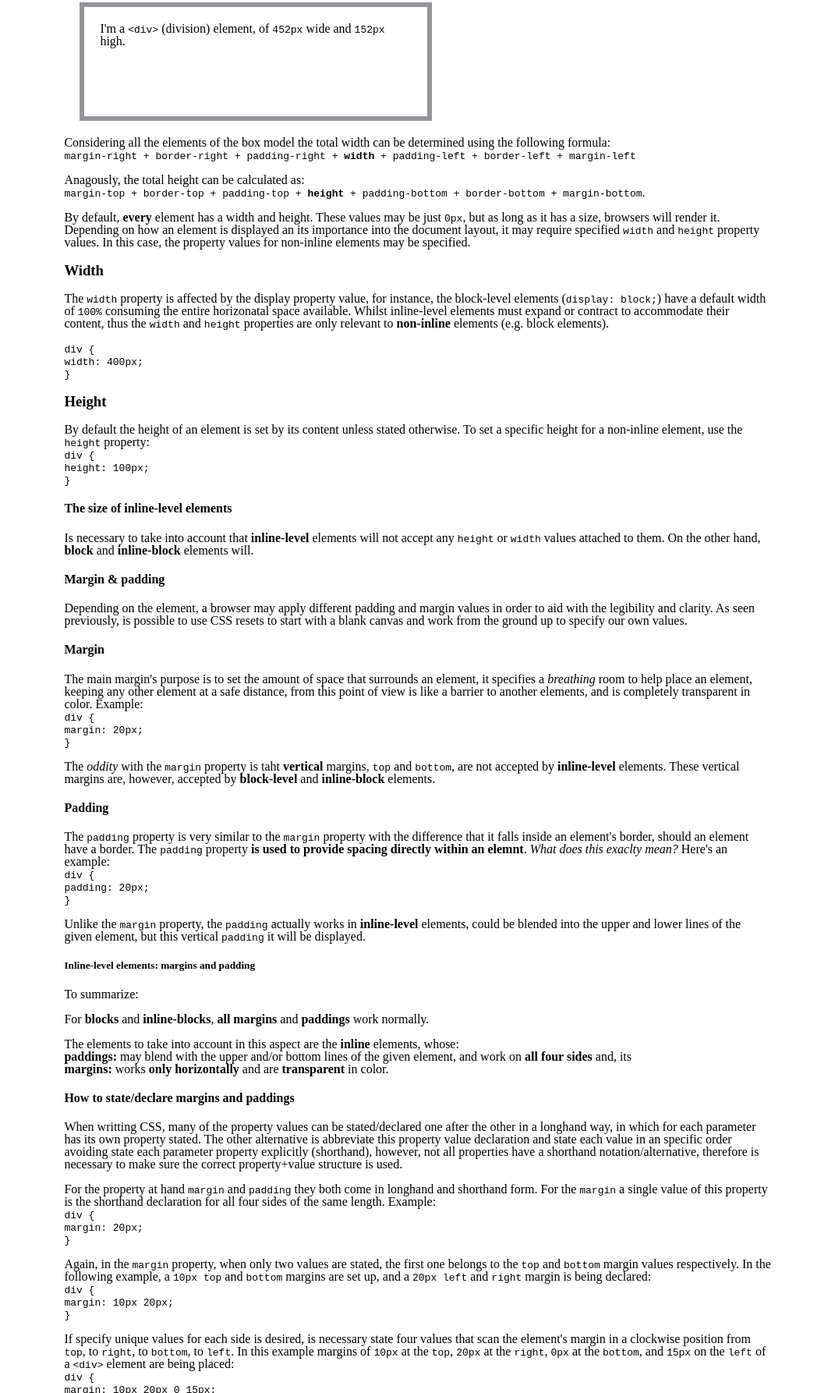
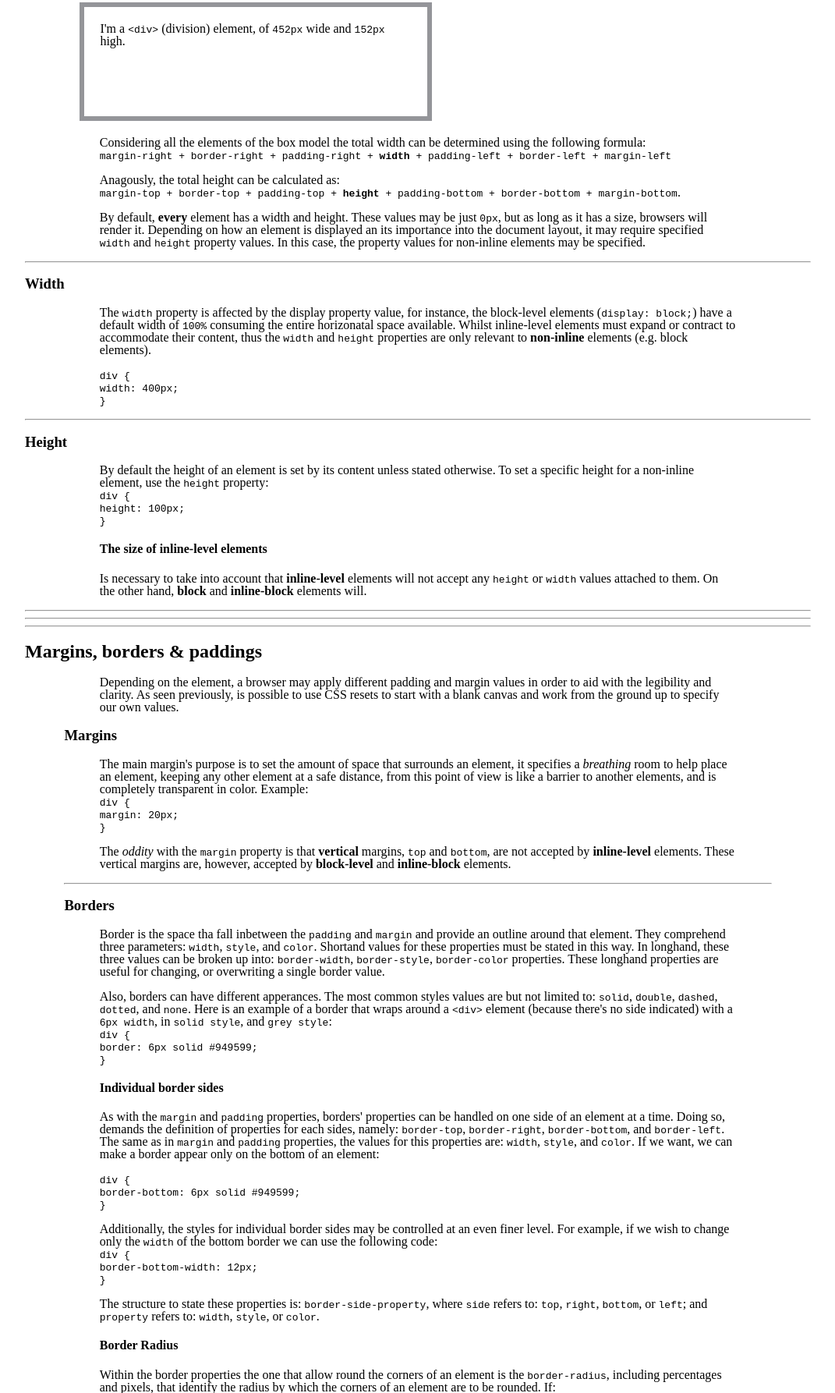
Before and after one commit to atzzom/bucket-notes, a plain HTML site: page box.html in a window 1280 px wide. Shown: the part 1014-2800 px from the top of the page at 78% size, without its empty margins (104-1175 px from the left). Drawn offline with Linux system fonts and the light colour scheme.

Commit message:
Add files via upload

```diff
--- a/box.css
+++ b/box.css
@@ -47,9 +47,9 @@ Document style
 
 body {padding: 0px 10%}
 h1 {padding: 0px 20%}
-section {padding-left: 5%; padding-right: 5%;}
-/*h2, h3, h4, h5, h6 {padding: 0px;}*/
+article {padding-left: 5%; padding-right: 5%;}
 span {color: white;}
+.axiom {font-size: 1.5em; color: rgba(72,80,83,.65);}
 .box-ex1 {
   border: 6px solid #949599;
   height: 100px;
@@ -57,3 +57,5 @@ span {color: white;}
   padding: 20px;
   width: 400px;
 }
+article h4 {padding-left: 5%}
+article p {padding: 0px 5%;}
--- a/box.html
+++ b/box.html
@@ -24,13 +24,19 @@
   <hr>
 </header>
 
-<h2 id="box">What is the Box Model?</h2>
+<!-- ------------------------------------------------------------------------------------------------------------ -->
+<!-- ---------------------------------------------- box model intro --------------------------------------------- -->
+<!-- ------------------------------------------------------------------------------------------------------------ -->
 
 <section>
 
+  <h2 id="box">What is the Box Model?</h2>
+
+  <article>
+
     <p>The most important concept of the model is this:</p>
 
-<h3><b>Every element on a page is a rectangular box.</b></h3>
+    <b class="axiom">Every element on a page is a rectangular box.</b>
 
     <p><i>Even if it</i> looks <i>like a circle.</i></p>
 
@@ -85,7 +91,19 @@ width: 400px;<br>
 
     <p>By default, <b>every</b> element has a width and height. These values may be just <code>0px</code>, but as long as it has a size, browsers will render it. Depending on how an element is displayed an its importance into the document layout, it may require specified <code>width</code> and <code>height</code> property values. In this case, the property values for non-inline elements may be specified.</p>
 
+  </article>
+  <hr>
+</section>
+
+<!-- --------------------------------------------------------------------------------------------------- -->
+<!-- ---------------------------------------------- Width ---------------------------------------------- -->
+<!-- --------------------------------------------------------------------------------------------------- -->
+
+<section>
+
   <h3>Width</h3>
+
+    <article>
 
       <p>The <code>width</code> property is affected by the display property value, for instance, the block-level elements (<code>display: block;</code>) have a default width of <code>100%</code> consuming the entire horizonatal space available. Whilst inline-level elements must expand or contract to accommodate their content, thus the <code>width</code> and <code>height</code> properties are only relevant to <strong>non-inline</strong> elements (e.g. block elements).</p>
 
@@ -93,7 +111,19 @@ width: 400px;<br>
       width: 400px;<br>
       }</code></p>
 
+    </article>
+  <hr>
+</section>
+
+<!-- ---------------------------------------------------------------------------------------------------- -->
+<!-- ---------------------------------------------- Height ---------------------------------------------- -->
+<!-- ---------------------------------------------------------------------------------------------------- -->
+
+<section>
+
   <h3>Height</h3>
+
+    <article>
 
       <p>By default the height of an element is set by its content unless stated otherwise. To set a specific height for a non-inline element, use the <code>height</code> property:<br>
       <code>div {<br>
@@ -104,20 +134,80 @@ height: 100px;<br>
 
       <p>Is necessary to take into account that <b>inline-level</b> elements will not accept any <code>height</code> or <code>width</code> values attached to them. On the other hand, <b>block</b> and <b>inline-block</b> elements will.</p>
 
-<h4>Margin & padding</h4>
+    </article>
+  <hr>
+  <hr>
+  <hr>
+</section>
+
+<!-- -------------------------------------------------------------------------------------------------------- -->
+<!-- -------------------------------------- margins borders & paddings -------------------------------------- -->
+<!-- -------------------------------------------------------------------------------------------------------- -->
+
+<section>
+
+  <h2>Margins, borders & paddings</h2>
+
+    <article>
 
       <p>Depending on the element, a browser may apply different padding and margin values in order to aid with the legibility and clarity. As seen previously, is possible to use CSS resets to start with a blank canvas and work from the ground up to specify our own values.</p>
 
-<h4>Margin</h4>
+        <h3>Margins</h3>
 
           <p>The main margin's purpose is to set the amount of space that surrounds an element, it specifies a <i>breathing</i> room to help place an element, keeping any other element at a safe distance, from this point of view is like a barrier to another elements, and is completely transparent in color. Example:<br>
+
           <code>div {<br>
           margin: 20px;<br>
           }</code></p>
 
-<p>The <i>oddity</i> with the <code>margin</code> property is taht <b>vertical</b> margins, <code>top</code> and <code>bottom</code>, are not accepted by <strong>inline-level</strong> elements. These vertical margins are, however, accepted by <strong>block-level</strong> and <strong>inline-block</strong> elements.</p>
+          <p>The <i>oddity</i> with the <code>margin</code> property is that <b>vertical</b> margins, <code>top</code> and <code>bottom</code>, are not accepted by <strong>inline-level</strong> elements. These vertical margins are, however, accepted by <strong>block-level</strong> and <strong>inline-block</strong> elements.</p>
 
-<h4>Padding</h4>
+          <hr>
+
+        <h3>Borders</h3>
+
+          <p>Border is the space tha fall inbetween the <code>padding</code> and <code>margin</code> and provide an outline around that element. They comprehend three parameters: <code>width</code>, <code>style</code>, and <code>color</code>. Shortand values for these properties must be stated in this way. In longhand, these three values can be broken up into: <code>border-width</code>, <code>border-style</code>, <code>border-color</code> properties. These longhand properties are useful for changing, or overwriting a single border value.</p>
+
+          <p>Also, borders can have different apperances. The most common styles values are but not limited to: <code>solid</code>, <code>double</code>, <code>dashed</code>, <code>dotted</code>, and <code>none</code>. Here is an example of a border that wraps around a <code>&#60;div&#62;</code> element (because there's no side indicated) with a <code>6px width</code>, in <code>solid style</code>, and <code>grey style</code>:<br>
+          <code>div {<br>
+          border: 6px solid #949599;<br>
+          }<br></code></p>
+
+          <!-- 16.11.22-lor:044-038 -->
+          <!-- 16.11.23-lor:044-053 -->
+
+            <h4>Individual border sides</h4>
+
+              <p>As with the <code>margin</code> and <code>padding</code> properties, borders' properties can be handled on one side of an element at a time. Doing so, demands the definition of properties for each sides, namely: <code>border-top</code>, <code>border-right</code>, <code>border-bottom</code>, and <code>border-left</code>. The same as in <code>margin</code> and <code>padding</code> properties, the values for this properties are: <code>width</code>, <code>style</code>, and <code>color</code>. If we want, we can make a border appear only on the bottom of an element:</p>
+
+              <p><code>div {<br>
+              border-bottom: 6px solid #949599;<br>
+              }</code></p>
+
+              <p>Additionally, the styles for individual border sides may be controlled at an even finer level. For example, if we wish to change only the <code>width</code> of the bottom border we can use the following code:<br>
+              <code>div {<br>
+              border-bottom-width: 12px;<br>
+              }</code></p>
+
+              <p>The structure to state these properties is: <code>border-side-property</code>, where <code>side</code> refers to: <code>top</code>, <code>right</code>, <code>bottom</code>, or <code>left</code>; and <code>property</code> refers to: <code>width</code>, <code>style</code>, or <code>color</code>.</p>
+
+            <h4>Border Radius</h4>
+
+              <p>Within the border properties the one that allow round the corners of an element is the <code>border-radius</code>, including percentages and pixels, that identify the radius by which the corners of an element are to be rounded. If:<br>
+              A single value is stated: all corners will be rounded equally.<br>
+              Two values are stated: the <code>top-left</code>/<code>bottom-right</code> will be rounded in that order.<br>
+              Four values will round the <code>top-left</code>, <code>top-right</code>, <code>bottom-right</code>, and <code>bottom-left</code> corners in that order.</p>
+
+              <!-- 16.11.24-lor: 053-059 -->
+
+              <p>The following is an example of a detailed use for the border radius of an element:<br>
+              <code>div {<br>
+              border-top-right-radius: 5px;<br>
+              }</code></p>
+
+              <hr>
+
+        <h3>Paddings</h3>
 
           <p>The <code>padding</code> property is very similar to the <code>margin</code> property with the difference that it falls inside an element's border, should an element have a border. The <code>padding</code> property <strong>is used to provide spacing directly within an elemnt</strong>. <i class="faq">What does this exaclty mean?</i> Here's an example:<br>
           <code>div {<br>
@@ -126,9 +216,10 @@ padding: 20px;<br>
 
           <p>Unlike the <code>margin</code> property, the <code>padding</code> actually works in <strong>inline-level</strong> elements, could be blended into the upper and lower lines of the given element, but this vertical <code>padding</code> it will be displayed.</p>
 
-<h5>Inline-level elements: margins and padding</h5>
+            <p><b class="axiom">Inline-level elements have:<br>
+            --> margins & paddings</b></p>
 
-<div>
+          <div><i>
             <p>To summarize:</p>
 
             <p>For <strong>blocks</strong> and <strong>inline-blocks</strong>, <b>all margins</b> and <b>paddings</b> work normally.</p>
@@ -136,7 +227,7 @@ padding: 20px;<br>
             <p>The elements to take into account in this aspect are the <strong>inline</strong> elements, whose:<br>
             <strong>paddings:</strong> may blend with the upper and/or bottom lines of the given element, and work on <b>all four sides</b> and, its<br>
             <strong>margins:</strong> works <b>only horizontally</b> and are <b>transparent</b> in color.</p>
-</div>
+          </i></div>
 
             <h4>How to state/declare margins and paddings</h4>
 
@@ -170,50 +261,13 @@ padding-left: 6px;<br>
 
               <p>Nevertheless, it is strongly recommended to use longhand properties when declaring a single value for the <code>margin</code>, <code>padding</code> and other properties. For example, did we really want to set the <code>top</code>, <code>right</code>, and <code>left</code> sides of the element to a unique value, let's say <code>0px</code>? Or did we mean only to be the <code>bottom</code> margin?.</p>
 
-<h5>Margin & Padding Colors</h5>
+            <h4>Margin & Padding Colors</h4>
 
               <p>Keep in mind that the <code>margin</code> and <code>padding</code> <b>do NOT</b> accept color values, as the are completely transparent <i class="faq">&mdash;the one in between, the border, it does?&mdash;</i>. This transparent nature means they will show their respective background colors. In the case of the <code><b>margin</b></code> will be the parent's element color. And in the case of the <code><b>padding</b></code> the color of the element itself (the background color of the element that <code>padding</code> is applied to).</p>
 
-<h3>Borders</h3>
-
-<p>Border is the space tha fall inbetween the <code>padding</code> and <code>margin</code> and provide an outline around that element. They comprehend three parameters: <code>width</code>, <code>style</code>, and <code>color</code>. Shortand values for these properties must be stated in this way. In longhand, these three values can be broken up into: <code>border-width</code>, <code>border-style</code>, <code>border-color</code> properties. These longhand properties are useful for changing, or overwriting a single border value.</p>
-
-<p>Also, borders can have different apperances. The most common styles values are but not limited to: <code>solid</code>, <code>double</code>, <code>dashed</code>, <code>dotted</code>, and <code>none</code>. Here is an example of a border that wraps around a <code>&#60;div&#62;</code> element (because there's no side indicated) with a <code>6px width</code>, in <code>solid style</code>, and <code>grey style</code>:<br>
-<code>div {<br>
-border: 6px solid #949599;<br>
-}<br></code></p>
-
-<!-- 16.11.22-lor:044-038 -->
-<!-- 16.11.23-lor:044-053 -->
-
-<h3>Individual border sides</h3>
-
-<p>As with the <code>margin</code> and <code>padding</code> properties, borders' properties can be handled on one side of an element at a time. Doing so, demands the definition of properties for each sides, namely: <code>border-top</code>, <code>border-right</code>, <code>border-bottom</code>, and <code>border-left</code>. The same as in <code>margin</code> and <code>padding</code> properties, the values for this properties are: <code>width</code>, <code>style</code>, and <code>color</code>. If we want, we can make a border appear only on the bottom of an element:</p>
-
-<p><code>div {<br>
-border-bottom: 6px solid #949599;<br>
-}</code></p>
-
-<p>Additionally, the styles for individual border sides may be controlled at an even finer level. For example, if we wish to change only the <code>width</code> of the bottom border we can use the following code:<br>
-<code>div {<br>
-border-bottom-width: 12px;<br>
-}</code></p>
-
-<p>The structure to state these properties is: <code>border-side-property</code>, where <code>side</code> refers to: <code>top</code>, <code>right</code>, <code>bottom</code>, or <code>left</code>; and <code>property</code> refers to: <code>width</code>, <code>style</code>, or <code>color</code>.</p>
-
-<h4>Border Radius</h4>
-
-<p>Within the border properties the one that allow round the corners of an element is the <code>border-radius</code>, including percentages and pixels, that identify the radius by which the corners of an element are to be rounded. If:<br>
-A single value is stated: all corners will be rounded equally.<br>
-Two values are stated: the <code>top-left</code>/<code>bottom-right</code> will be rounded in that order.<br>
-Four values will round the <code>top-left</code>, <code>top-right</code>, <code>bottom-right</code>, and <code>bottom-left</code> corners in that order.</p>
-
-<!-- 16.11.24-lor: 053-059 -->
-
-<p>The following is an example of a detailed use for the border radius of an element:<br>
-<code>div {<br>
-border-top-right-radius: 5px;<br>
-}</code></p>
+    </article>
+  <hr>
+</section>
 
 <h3>Box sizing</h3>
 
@@ -326,6 +380,6 @@ float: left;<br>
   <h3>Summary</h3>
   <h3>Additional info</h3>
 </footer>
-</section>
+
 </body>
 </html>
```
Lines whose indentation alone changed are shown as unchanged.
